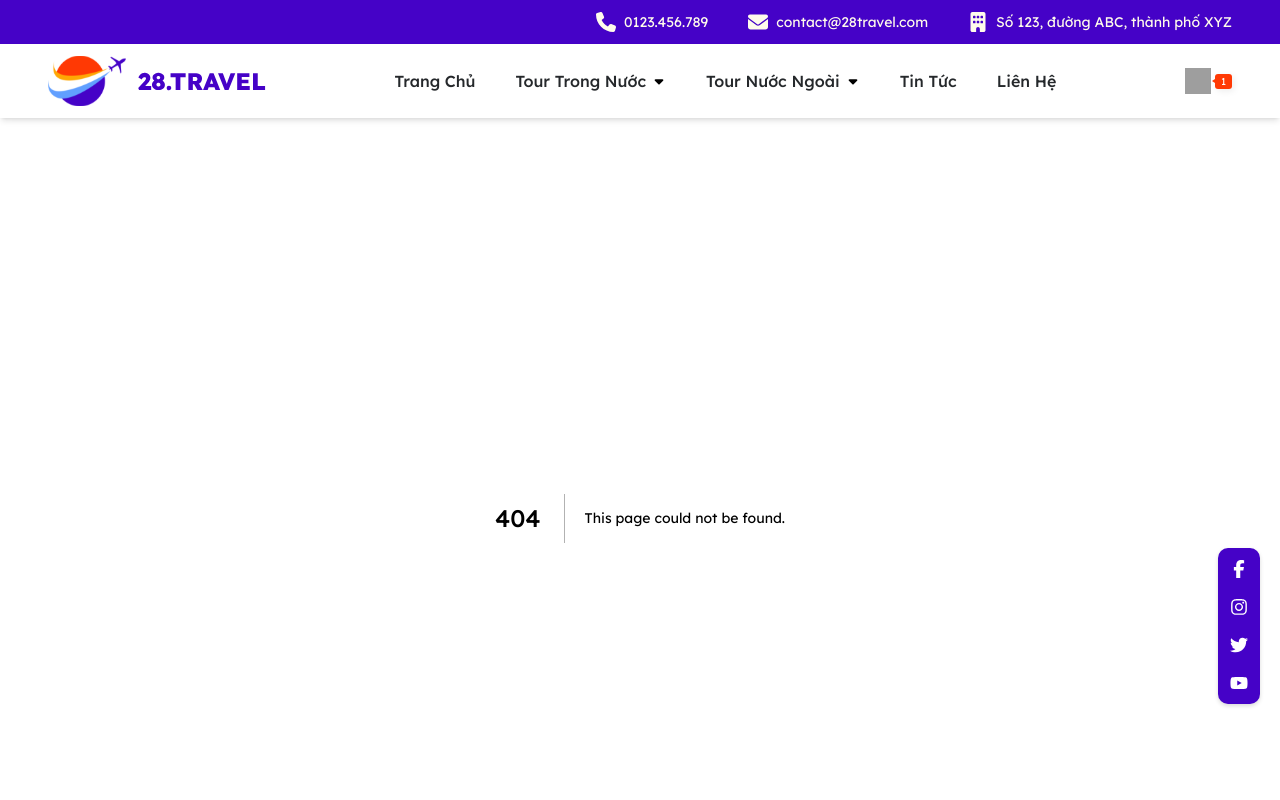
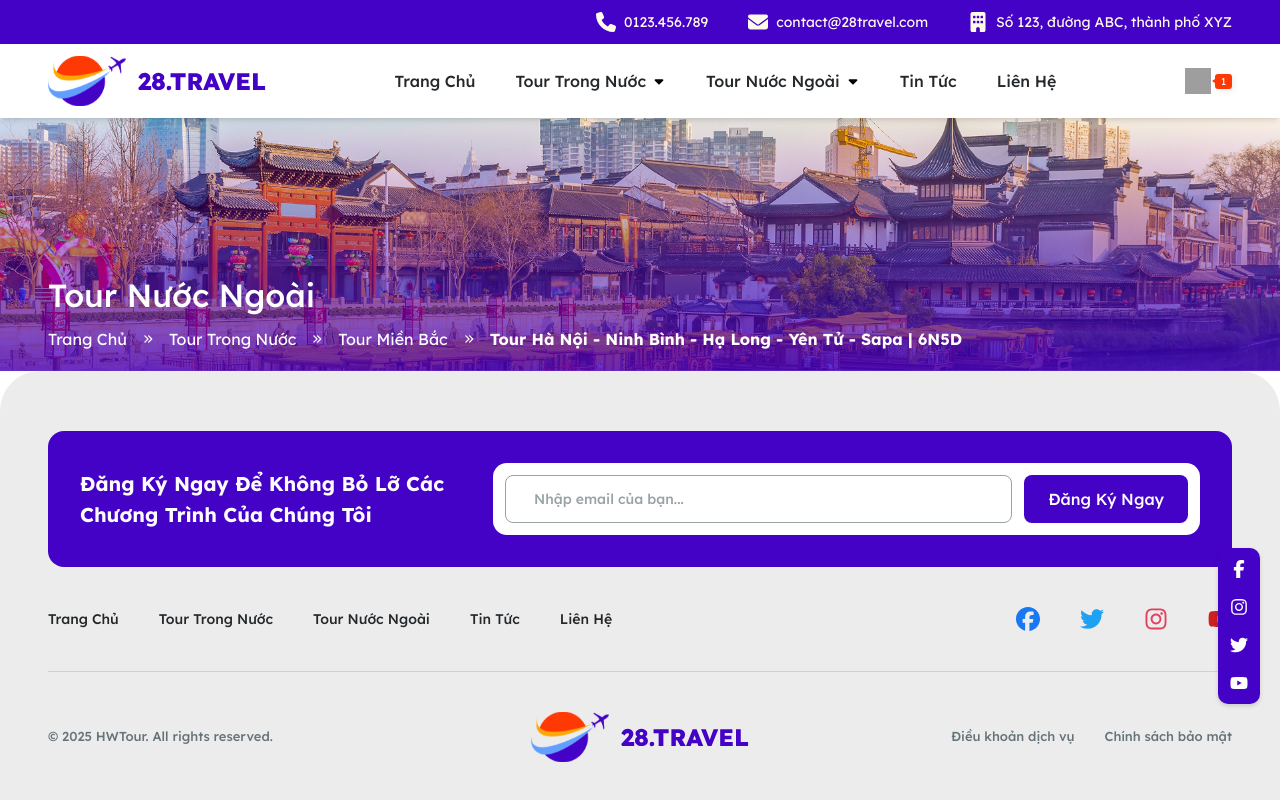
Before and after one commit to QuangHaDev2004/booking-tour-client, a Next.js app: page /category/1 in a window 1280 px wide. Before the commit this address had no page. Shown: the top 800 px of the page. Built offline with nearby package versions, Linux system fonts and the light colour scheme; grey boxes are pictures that could not be loaded.

Commit message:
feat: box breaddrumb

```diff
--- /dev/null
+++ b/src/app/(pages)/category/[slug]/page.tsx
@@ -0,0 +1,50 @@
+/* eslint-disable @next/next/no-img-element */
+import Link from "next/link";
+import { FaAnglesRight } from "react-icons/fa6";
+
+export default function TourList() {
+  return (
+    <>
+      {/* Breadcrumb */}
+      <div className="relative">
+        {/* Image */}
+        <div className="h-[253px]">
+          <img
+            src="/assets/images/breadcrumb-demo.jpg"
+            alt=""
+            className="h-full w-full object-cover"
+          />
+        </div>
+
+        {/* Content */}
+        <div
+          style={{
+            background:
+              "linear-gradient(180deg, rgba(255, 255, 255, 0) 0%, rgba(69, 2, 199, 0.8) 100%)",
+          }}
+          className="absolute top-0 left-0 flex h-full w-full flex-col justify-end pb-5"
+        >
+          <div className="container">
+            <h1 className="mb-2 text-[20px] sm:text-[32px] font-medium text-white capitalize">
+              Tour Nước Ngoài
+            </h1>
+            <nav className="flex flex-wrap items-center gap-x-2.5 sm:gap-x-4 gap-y-[5px] text-[11px] sm:text-[16px] font-normal text-white">
+              <Link href={""}>Trang Chủ</Link>
+              <FaAnglesRight className="text-[8px] sm:text-[10px]" />
+
+              <Link href={""}>Tour Trong Nước</Link>
+              <FaAnglesRight className="text-[8px] sm:text-[10px]" />
+
+              <Link href={""}>Tour Miền Bắc</Link>
+              <FaAnglesRight className="text-[8px] sm:text-[10px]" />
+
+              <span className="font-bold">
+                Tour Hà Nội - Ninh Bình - Hạ Long - Yên Tử - Sapa | 6N5D
+              </span>
+            </nav>
+          </div>
+        </div>
+      </div>
+    </>
+  );
+}
```
Also changed, not shown: public/assets/images/breadcrumb-demo.jpg (added).
